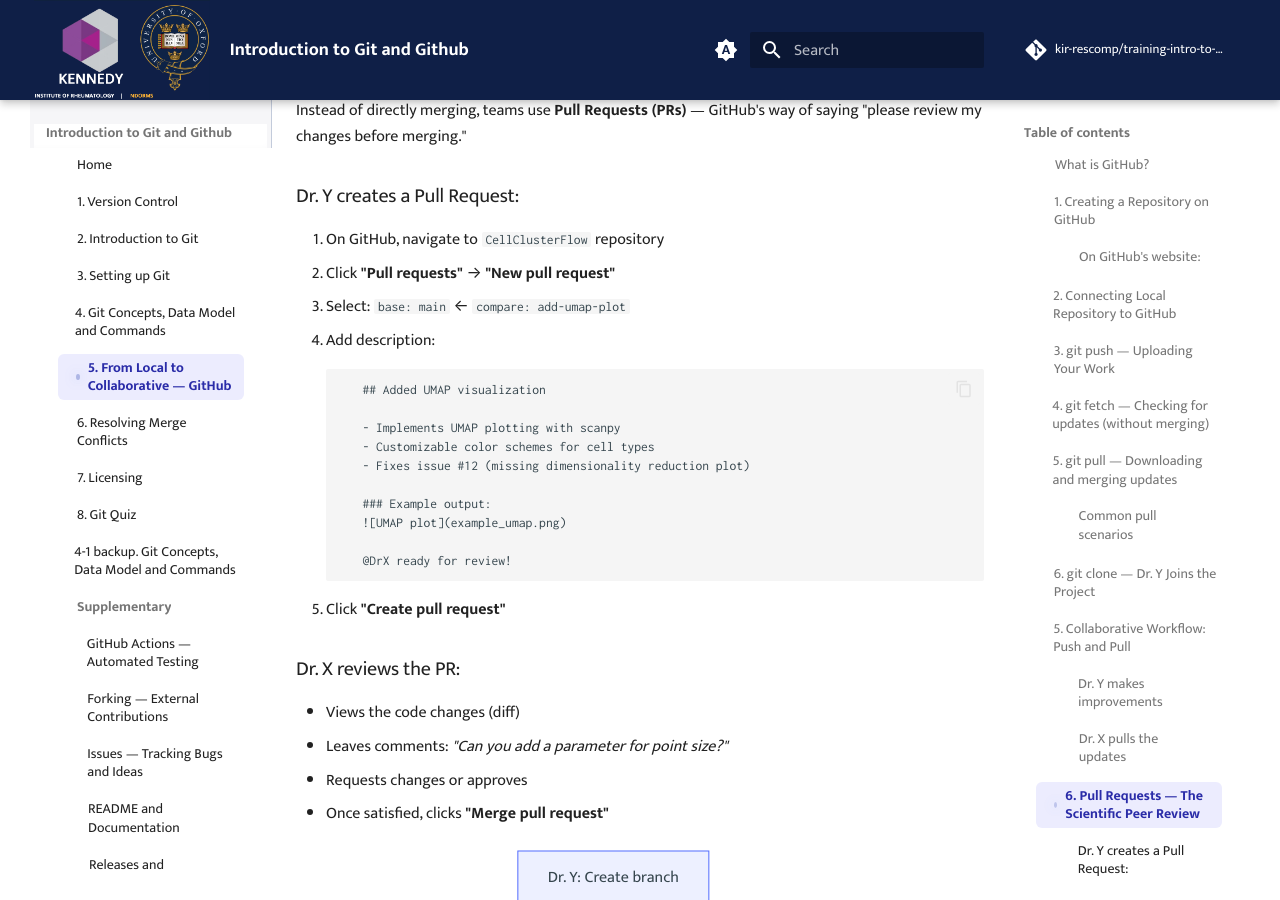
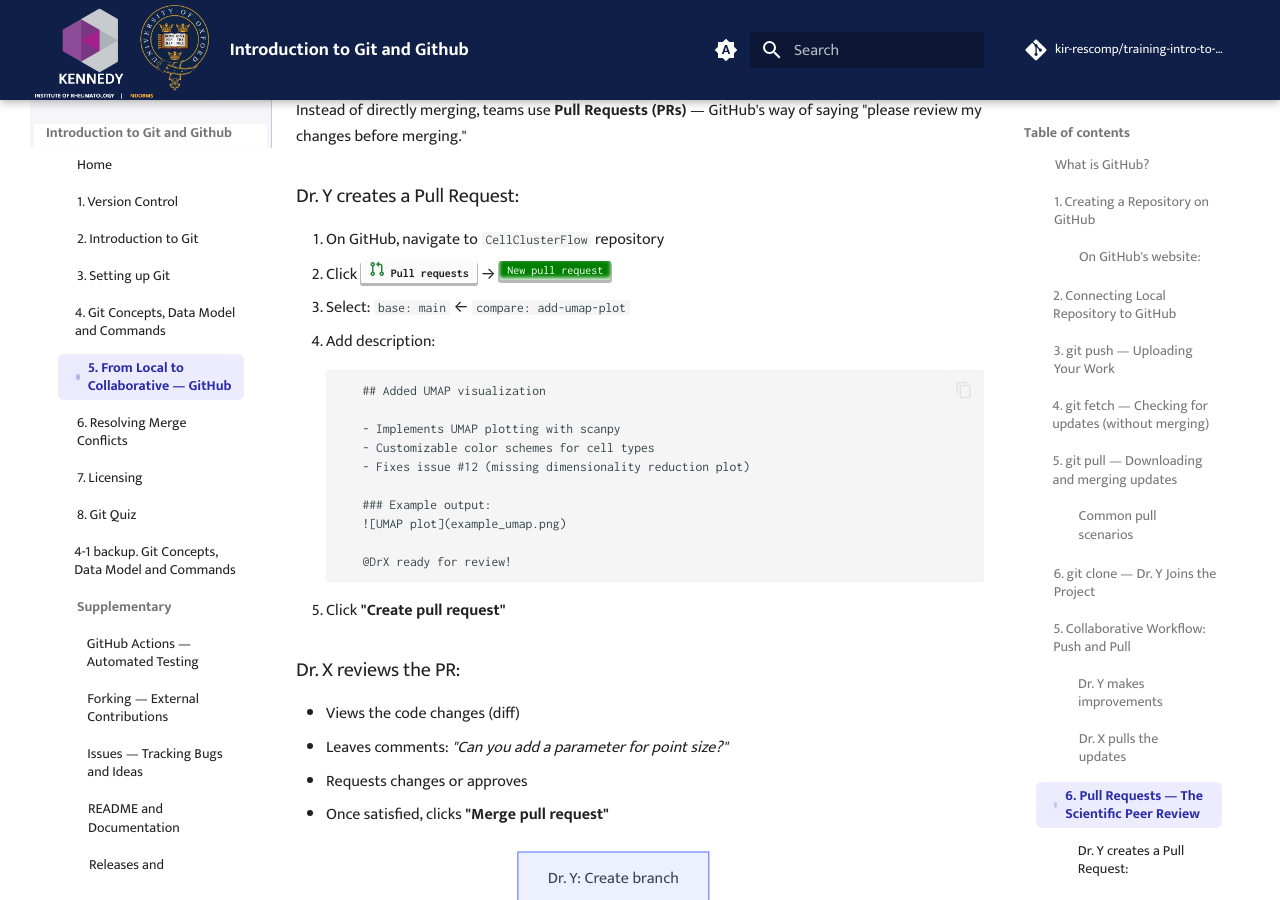
Before and after one commit to kir-rescomp/training-intro-to-git-github, an MkDocs documentation site: the page built from docs/5.from_git_to_github.md, in a window 1280 px wide and 900 px high, scrolled down 9467 px. Built offline with MkDocs 1.6.1 and Material for MkDocs 9.7.7, drawn with Linux system fonts in a browser that asks for light colours; comment, search, counter and statistics services are not loaded.

Commit message:
add kbd for Pull request buttons

`````diff
--- a/docs/5.from_git_to_github.md
+++ b/docs/5.from_git_to_github.md
@@ -399,7 +399,7 @@ Instead of directly merging, teams use **Pull Requests (PRs)** — GitHub's way
 ### Dr. Y creates a Pull Request:
 
 1. On GitHub, navigate to `CellClusterFlow` repository
-2. Click **"Pull requests"** → **"New pull request"**
+2. Click <kbd><img src="../images/github-pull-request-icon.svg" alt="PR"> **Pull requests**</kbd> → <kbd style="background-color: green; color: white;">New pull request</kbd>
 3. Select: `base: main` ← `compare: add-umap-plot`
 4. Add description:
 ````
`````
Also changed, not shown: docs/images/github-pull-request-icon.svg (added).
